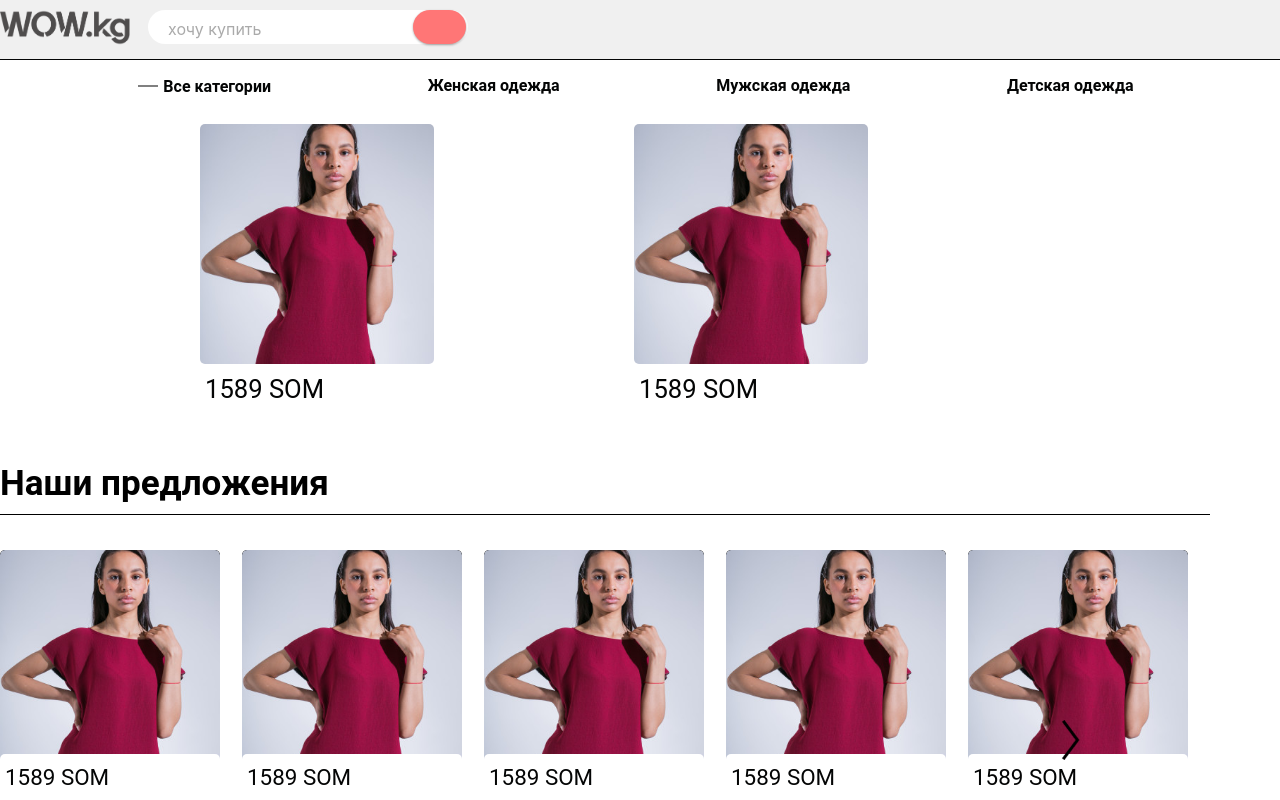
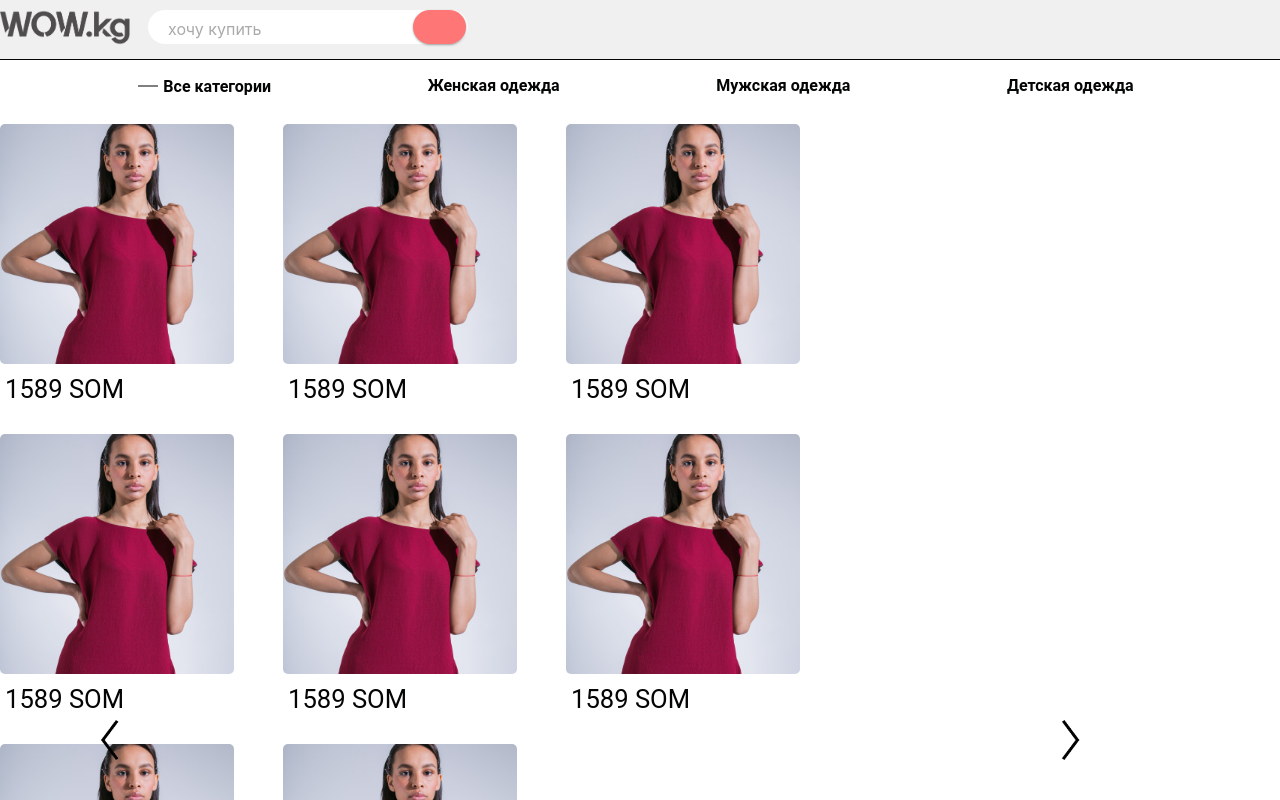
Before and after one commit to aizadazh/WOW-Group-project, a React (Create React App) app: page /Category in a window 1280 px wide. Shown: the top 800 px of the page. Built offline with nearby package versions, Linux system fonts and the light colour scheme.

Commit message:
ProductBox

```diff
--- a/src/components/elements/CategoryСard.js
+++ b/src/components/elements/CategoryСard.js
@@ -1,6 +1,5 @@
 import React, { Component } from "react";
 import styled from "styled-components";
-import { Col, Row } from "react-bootstrap";
 import { colors, font_size} from "../../Config/Var";
 import ProdImg from "../../static/images/product.jpg";
 import { BtnProduct } from "./BtnProduct"
@@ -31,7 +30,7 @@ const CardContainer = styled.div`
     background: ${colors.dgrey_1};
     transition: all 0.4s;
     margin-bottom: 10px;
-    margin-left:200px;
+
     &:hover {
         border-radius: 5px 5px 0 0;
         background: ${colors.white};
@@ -73,8 +72,6 @@ const SmTitle = styled.h2`
 export default class CategoryCard extends Component {
     render() {
         return (
-            <Row>
-                <Col sm={6} md={4} lg={3} xl={3}>
             <CardContainer>
                 <ProductImage>
                     <Img src={ProdImg}/>
@@ -90,8 +87,7 @@ export default class CategoryCard extends Component {
                     <BtnProduct>подробнее</BtnProduct>
                 </ProductTextCont>
             </CardContainer>
-                </Col>
-            </Row>
+
         );
     }
 }
--- a/src/components/elements/ProductCardsBox.js
+++ b/src/components/elements/ProductCardsBox.js
@@ -1,37 +1,48 @@
 import React, { Component } from "react";
 import styled from "styled-components";
-import { Container, Row, Col } from "react-bootstrap";
+import { Col, Row, Container} from "react-bootstrap";
 //import { colors, font_size} from "../../Config/Var";
 import CategoryCard from "./CategoryСard";
 
 const ProductBox = styled.div`
+    width: 800px;
     display: flex;
     flex-wrap: wrap;
-    align-items: flex-start;
-
-    width: 1000px;
-    heigth: 800px;
-
+    justify-content: space-between;
 `;
 
 export default class ProductCardBox extends Component {
     render() {
         return (
             <Container>
-                 <ProductBox>
-                    <CategoryCard/>
-                    <CategoryCard/>
-
-                 </ProductBox>
                 <Row>
-                    <Col md={10} lg={10} xl={10}>
-
+                    <Col sm={6} md={8} lg={8} xl={8} >
+                        <ProductBox>
+                            <Row >
+                                <Col sm={6} md={4} lg={3} xl={3} > <CategoryCard/></Col>
+                                <Col sm={6} md={4} lg={3} xl={3} > <CategoryCard/></Col>
+                                <Col sm={6} md={4} lg={3} xl={3} > <CategoryCard/></Col>
+                            </Row>
+                            <Row >
+                                <Col sm={6} md={4} lg={3} xl={3} > <CategoryCard/></Col>
+                                <Col sm={6} md={4} lg={3} xl={3} > <CategoryCard/></Col>
+                                <Col sm={6} md={4} lg={3} xl={3} > <CategoryCard/></Col>
+                            </Row>
+                            <Row >
+                                <Col sm={6} md={4} lg={3} xl={3} > <CategoryCard/></Col>
+                                <Col sm={6} md={4} lg={3} xl={3} > <CategoryCard/></Col>
+                                <Col sm={6} md={4} lg={3} xl={3} > </Col>
+                            </Row>
+                        </ProductBox>
                     </Col>
                 </Row>
 
             </Container>
-
-
         );
     }
 }
+
+
+
+//<Col md={10} lg={10} xl={10} >
+//sm={6} md={4} lg={3} xl={3}
--- a/src/components/elements/ProductSlider.js
+++ b/src/components/elements/ProductSlider.js
@@ -9,7 +9,6 @@ import SliderIconLeft from "../../static/icons/left-chevron.png";
 
 
 const GlobalSliderCont = styled.div `
-
     display: flex;
     justify-content: space-between;
 `;
--- a/src/components/layout/CategoryContent.js
+++ b/src/components/layout/CategoryContent.js
@@ -2,6 +2,8 @@ import React, { Component } from "react";
 import { Container } from "react-bootstrap";
 import ProductCardBox from "../elements/ProductCardsBox";
 import ProductSlider from "../elements/ProductSlider"
+
+
 
 
 export default class CategoryContent extends Component {
@@ -10,6 +12,8 @@ export default class CategoryContent extends Component {
         <Container>
             <ProductCardBox/>
             <ProductSlider/>
+
+
         </Container>
       );
     }
```
Lines whose indentation alone changed are shown as unchanged.
